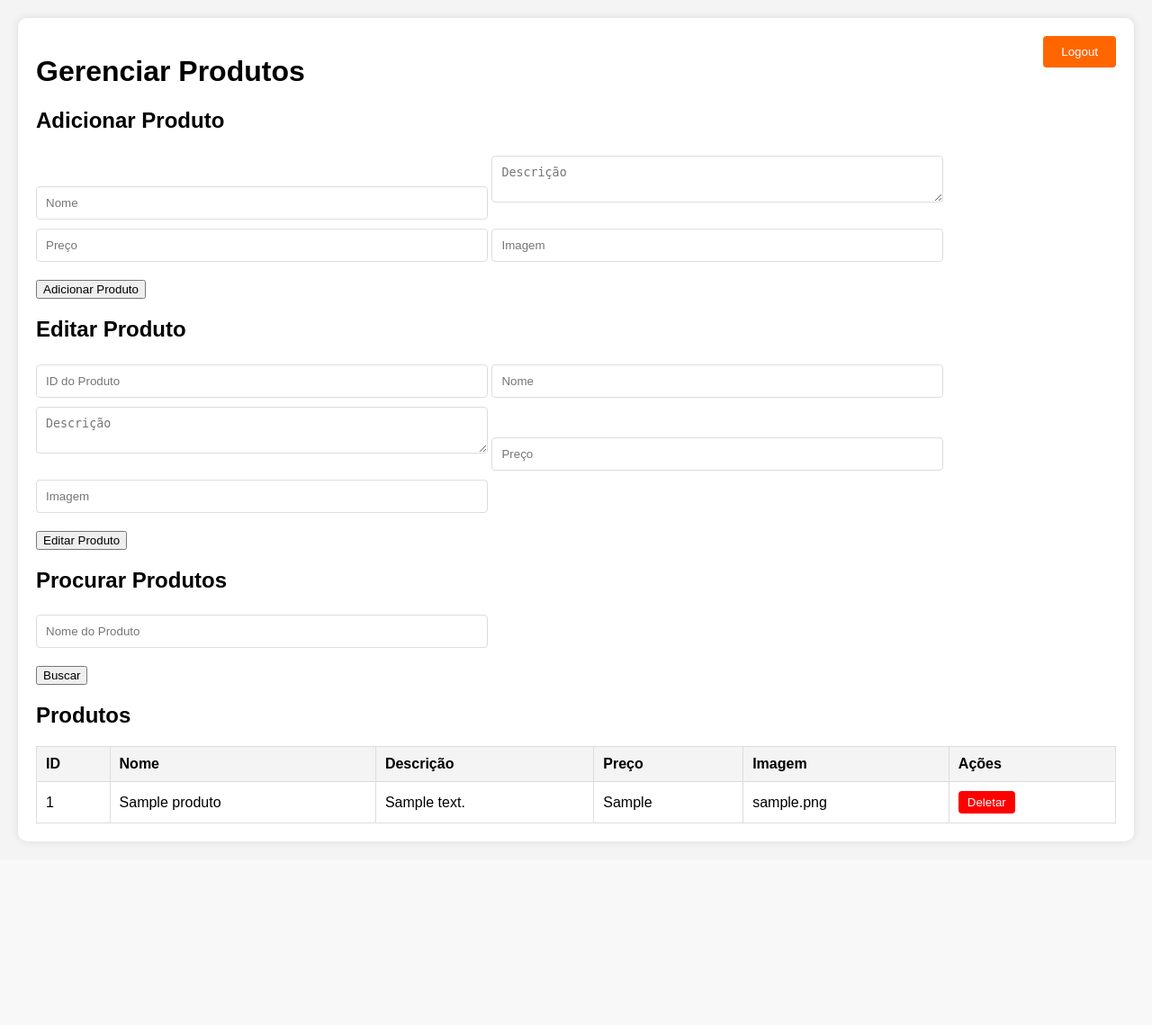
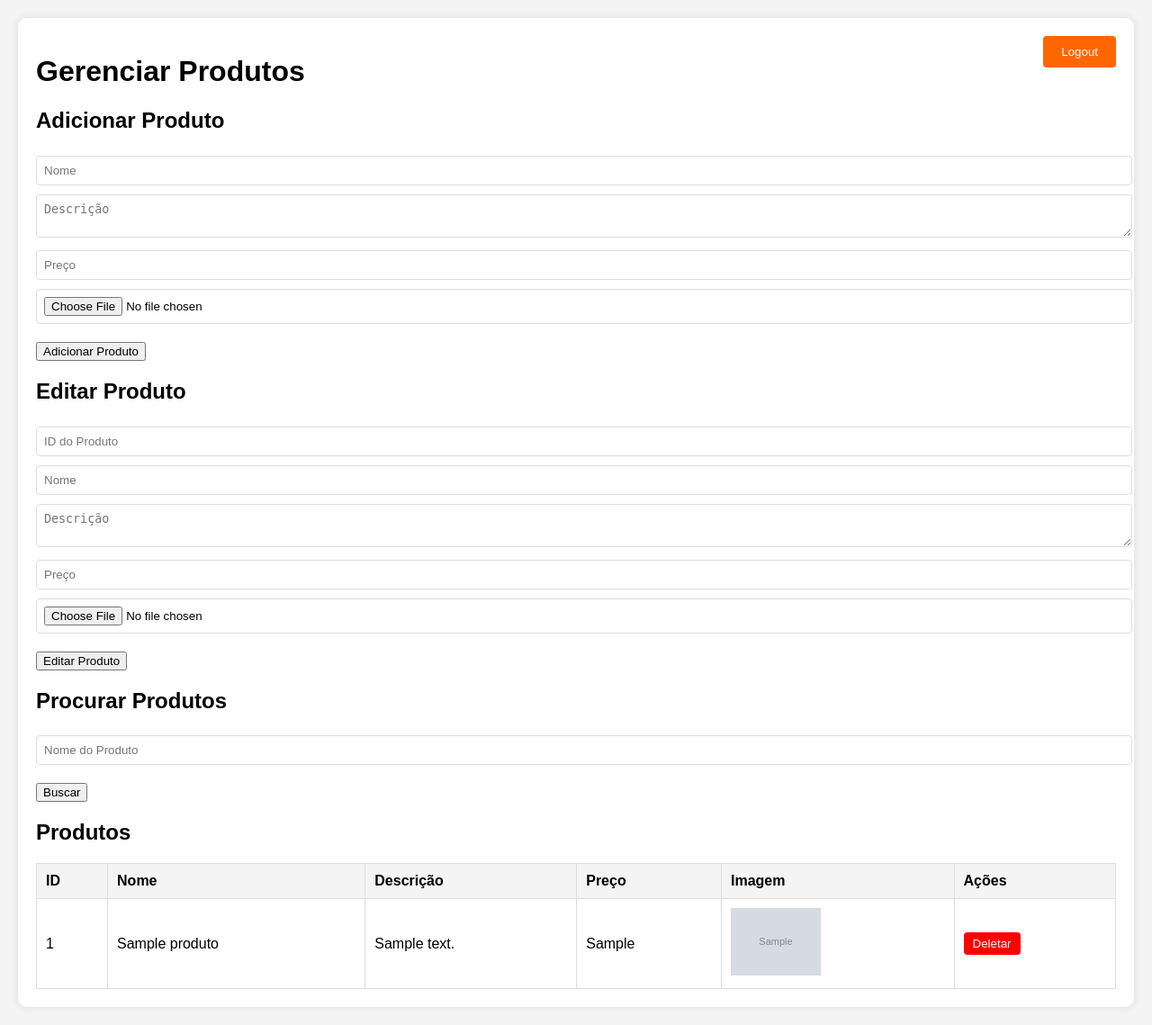
Before and after one commit to sdragonpt/site-civica, a PHP site: page /admin.php in a window 1280 px wide. Shown: the whole page at 90% size. Before the commit the page ends 937 px from the top, so only its background shows below. Run offline with PHP 8.4, Linux system fonts and the light colour scheme; the visitor is signed in with stand-in values (Sample User, id 1); tables that the repository leaves empty or names only in its code hold one stand-in row (values such as "Sample post"); grey boxes marked "Sample" are stand-in pictures.

Commit message:
Update admin.php

```diff
--- a/admin.php
+++ b/admin.php
@@ -23,7 +23,26 @@ if (isset($_POST['add'])) {
     $nome = $_POST['nome'];
     $descricao = $_POST['descricao'];
     $preco = $_POST['preco'];
-    $imagem = $_POST['imagem'];
+
+    // Manipula o upload de imagem
+    $imagem = '';
+    if (isset($_FILES['imagem']) && $_FILES['imagem']['error'] == UPLOAD_ERR_OK) {
+        $target_dir = "uploads/";
+        $target_file = $target_dir . basename($_FILES["imagem"]["name"]);
+        $imageFileType = strtolower(pathinfo($target_file, PATHINFO_EXTENSION));
+        $check = getimagesize($_FILES["imagem"]["tmp_name"]);
+
+        // Verifica se o arquivo é uma imagem
+        if ($check !== false) {
+            if (move_uploaded_file($_FILES["imagem"]["tmp_name"], $target_file)) {
+                $imagem = basename($_FILES["imagem"]["name"]);
+            } else {
+                echo "Desculpe, ocorreu um erro ao fazer upload da imagem.";
+            }
+        } else {
+            echo "O arquivo não é uma imagem.";
+        }
+    }
 
     $stmt = $conn->prepare("INSERT INTO produtos (nome, descricao, preco, imagem) VALUES (?, ?, ?, ?)");
     $stmt->bind_param("ssis", $nome, $descricao, $preco, $imagem);
@@ -37,7 +56,26 @@ if (isset($_POST['edit'])) {
     $nome = $_POST['nome'];
     $descricao = $_POST['descricao'];
     $preco = $_POST['preco'];
-    $imagem = $_POST['imagem'];
+
+    // Manipula o upload de imagem
+    $imagem = $_POST['existing_imagem']; // Mantém a imagem existente
+    if (isset($_FILES['imagem']) && $_FILES['imagem']['error'] == UPLOAD_ERR_OK) {
+        $target_dir = "uploads/";
+        $target_file = $target_dir . basename($_FILES["imagem"]["name"]);
+        $imageFileType = strtolower(pathinfo($target_file, PATHINFO_EXTENSION));
+        $check = getimagesize($_FILES["imagem"]["tmp_name"]);
+
+        // Verifica se o arquivo é uma imagem
+        if ($check !== false) {
+            if (move_uploaded_file($_FILES["imagem"]["tmp_name"], $target_file)) {
+                $imagem = basename($_FILES["imagem"]["name"]);
+            } else {
+                echo "Desculpe, ocorreu um erro ao fazer upload da imagem.";
+            }
+        } else {
+            echo "O arquivo não é uma imagem.";
+        }
+    }
 
     $stmt = $conn->prepare("UPDATE produtos SET nome = ?, descricao = ?, preco = ?, imagem = ? WHERE id = ?");
     $stmt->bind_param("ssisi", $nome, $descricao, $preco, $imagem, $id);
@@ -108,8 +146,8 @@ if (isset($_GET['logout'])) {
             margin-bottom: 15px;
         }
         .form-group input, .form-group textarea {
-            width: 40%;
-            padding: 10px;
+            width: 100%;
+            padding: 8px;
             margin: 5px 0;
             border: 1px solid #ddd;
             border-radius: 4px;
@@ -160,25 +198,26 @@ if (isset($_GET['logout'])) {
 
         <!-- Formulário para adicionar produtos -->
         <h2>Adicionar Produto</h2>
-        <form method="post" action="">
+        <form method="post" action="" enctype="multipart/form-data">
             <div class="form-group">
                 <input type="text" name="nome" placeholder="Nome" required>
                 <textarea name="descricao" placeholder="Descrição"></textarea>
                 <input type="text" name="preco" placeholder="Preço" required>
-                <input type="text" name="imagem" placeholder="Imagem">
+                <input type="file" name="imagem">
             </div>
             <button type="submit" name="add">Adicionar Produto</button>
         </form>
 
         <!-- Formulário para editar produtos -->
         <h2>Editar Produto</h2>
-        <form method="post" action="">
+        <form method="post" action="" enctype="multipart/form-data">
             <div class="form-group">
                 <input type="text" name="id" placeholder="ID do Produto" required>
                 <input type="text" name="nome" placeholder="Nome">
                 <textarea name="descricao" placeholder="Descrição"></textarea>
                 <input type="text" name="preco" placeholder="Preço">
-                <input type="text" name="imagem" placeholder="Imagem">
+                <input type="file" name="imagem">
+                <input type="hidden" name="existing_imagem" value="<?php echo isset($row['imagem']) ? htmlspecialchars($row['imagem']) : ''; ?>">
             </div>
             <button type="submit" name="edit">Editar Produto</button>
         </form>
@@ -212,7 +251,7 @@ if (isset($_GET['logout'])) {
                     <td><?php echo htmlspecialchars($row['nome']); ?></td>
                     <td><?php echo htmlspecialchars($row['descricao']); ?></td>
                     <td><?php echo htmlspecialchars($row['preco']); ?></td>
-                    <td><?php echo htmlspecialchars($row['imagem']); ?></td>
+                    <td><img src="uploads/<?php echo htmlspecialchars($row['imagem']); ?>" alt="<?php echo htmlspecialchars($row['nome']); ?>" style="width: 100px;"></td>
                     <td>
                         <!-- Formulário para deletar produto -->
                         <form method="post" action="" style="display:inline;">
```
